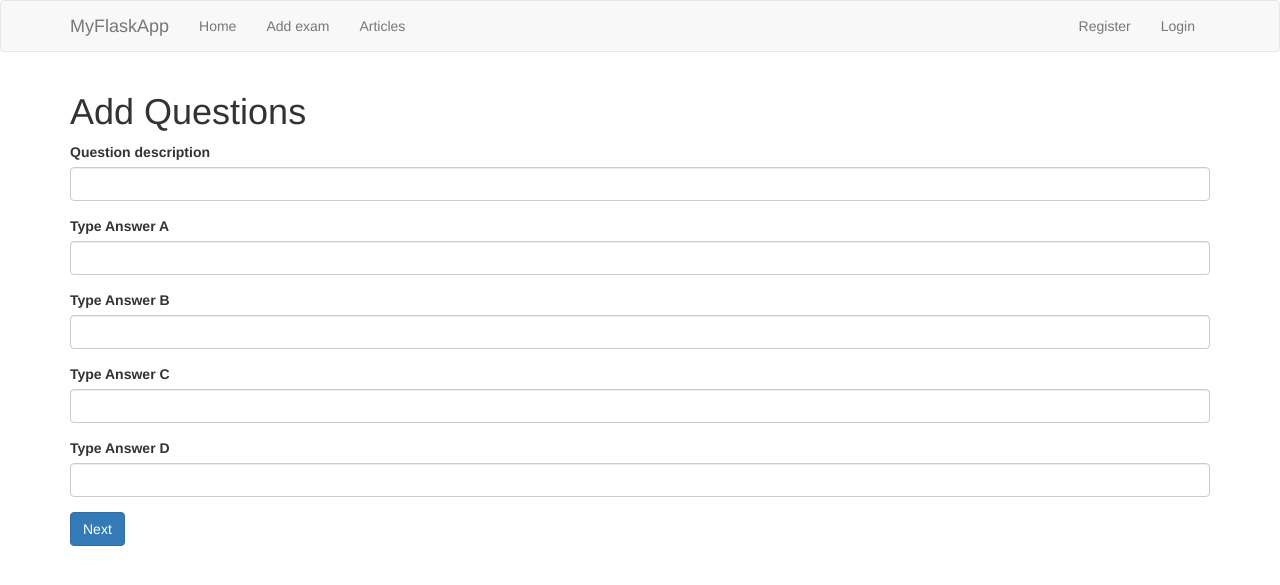
After one commit to davidlundholm/Flask-app-mall, a Flask app: page /add_questions in a window 1280 px wide. The commit adds this page. Shown: the top 585 px of the page. Run offline with Flask 2, Linux system fonts and the light colour scheme; the visitor is signed in with stand-in values (Sample User, id 1); some libraries are stand-ins or nearby versions.

Commit message:
Merge branch 'master' of https://github.com/davidlundholm/Flask-app-mall

```diff
--- a/blueprints.py
+++ b/blueprints.py
@@ -38,13 +38,25 @@ def add_exam():
         course_code = form.course_code.data
         university = form.university.data
         semester = form.semester.data
-        amountOfQuestions = form.questions.data
+        session['questions'] = form.questions.data
 
         ex = Exam(course_name = course_name, course_code = course_code, university = university, semester = semester)
         db.session.add(ex)
-        return redirect('/add_questions')
+
+        return redirect(url_for('.add_questions'))
 
     return render_template('add_exam.html', examForm = form)
+
+
+@urls_blueprint.route('/add_questions', methods=['GET', 'SET'])
+def add_questions():
+    form = addQuestionForm(request.form)
+    amountOfQuestions = session['questions']
+
+
+    if request.method == 'POST' and form.validate():
+        pass
+    return render_template('add_questions.html', addQuestionForm = form)
 
 # Register user.
 @urls_blueprint.route('/register', methods=['GET', 'POST'])
--- a/forms.py
+++ b/forms.py
@@ -11,6 +11,14 @@ class examForm(Form):
     semester = StringField('Termin', [validators.Length(min=2, max=10)])
     questions = IntegerField('Antal Fragor', [validators.Required()])
 
+class addQuestionForm(Form):
+    question = StringField('Question description', [validators.Length(min=3, max=50)])
+    answer_a = StringField('Type Answer A')
+    answer_b = StringField('Type Answer B')
+    answer_c = StringField('Type Answer C')
+    answer_d = StringField('Type Answer D')
+    answer_e = StringField('Type Answer E')
+
 # Registerform.
 class registerForm(Form):
     username = StringField('Username', [validators.Length(min=4, max=20)])
--- a/templates/add_exam.html
+++ b/templates/add_exam.html
@@ -18,6 +18,6 @@
     <div class="form-group">
       {{ render_field(examForm.questions, class_="form-control") }}
     </div>
-    <p><input class="btn btn-primary" type="submit" value="Submit"></p>
+    <p><input class="btn btn-primary" type="submit" value="Next"></p>
   </form>
 {% endblock %}
--- /dev/null
+++ b/templates/add_questions.html
@@ -0,0 +1,26 @@
+{% extends 'layout.html' %}
+{% block body %}
+  <h1>Add Questions</h1>
+  {% from "includes/_formhelpers.html" import render_field %}
+  <form class="add_question_form" method="POST" action="">
+
+
+        <div class="form-group">
+            {{ render_field(addQuestionForm.question, class_="form-control") }}
+          </div>
+          <div class="form-group">
+            {{ render_field(addQuestionForm.answer_a, class_="form-control") }}
+          </div>
+          <div class="form-group">
+            {{ render_field(addQuestionForm.answer_b, class_="form-control") }}
+          </div>
+          <div class="form-group">
+            {{ render_field(addQuestionForm.answer_c, class_="form-control") }}
+          </div>
+          <div class="form-group">
+            {{ render_field(addQuestionForm.answer_d, class_="form-control") }}
+          </div>
+
+    <p><input class="btn btn-primary" type="submit" value="Next"></p>
+  </form>
+{% endblock %}
```
Also changed, not shown: models.py (line endings or trailing spaces).
